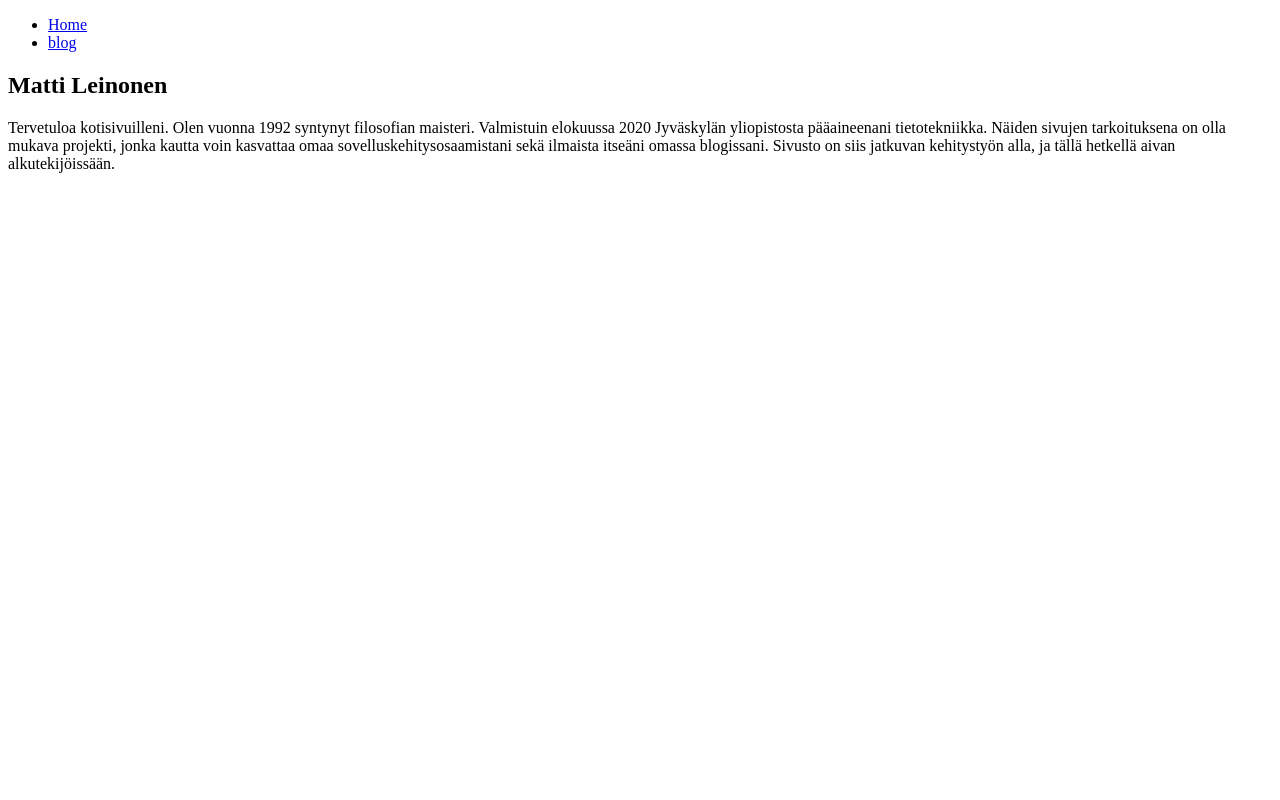
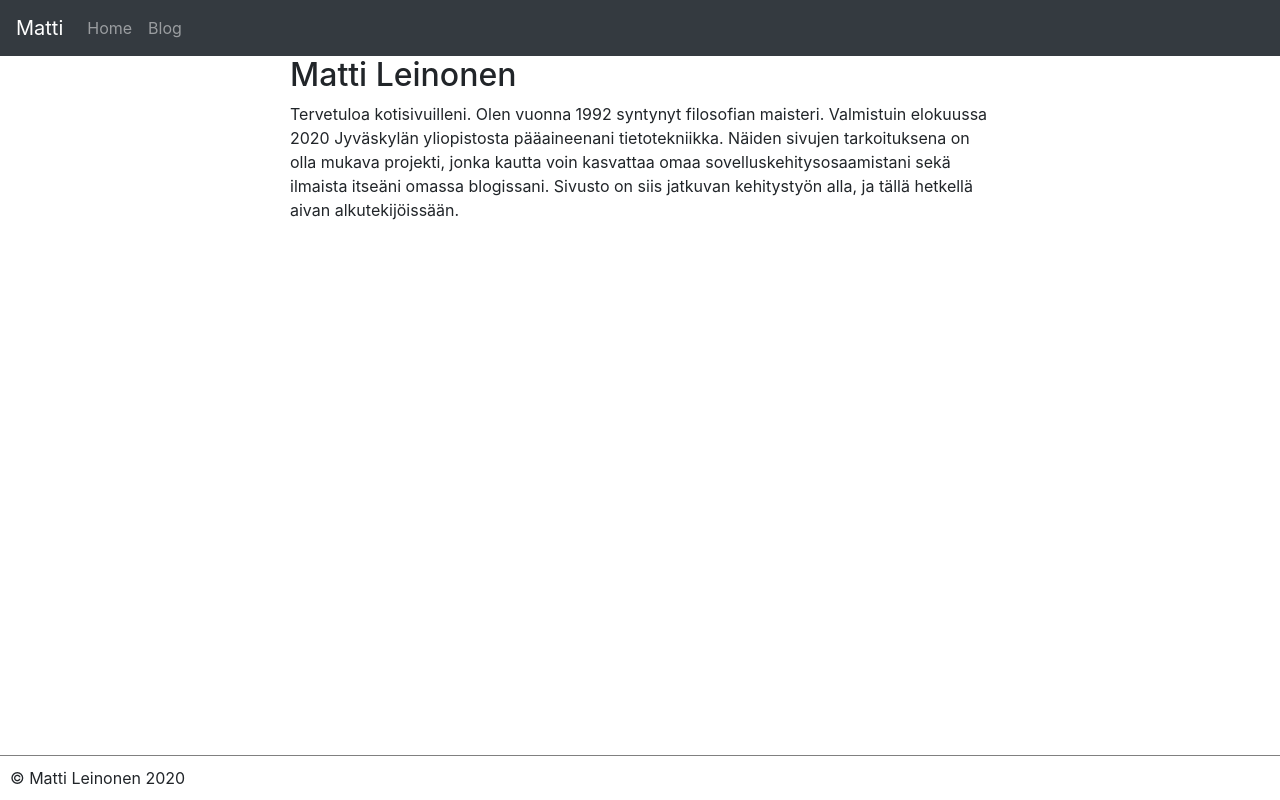
Before and after one commit to maollein/homepage-frontend, a React app: page /home in a window 1280 px wide. Built offline with nearby package versions, Linux system fonts and the light colour scheme; the HTML template or start-up script is replaced by a standard one.

Commit message:
Added react-bootstrap, created main navigation

```diff
--- a/package.json
+++ b/package.json
@@ -18,6 +18,7 @@
     "@babel/preset-react": "^7.12.1",
     "@babel/preset-typescript": "^7.12.1",
     "@types/node": "^14.14.2",
+    "@types/react-bootstrap": "^0.32.24",
     "@types/react-redux": "^7.1.9",
     "@types/react-router-dom": "^5.1.6",
     "@typescript-eslint/eslint-plugin": "^4.5.0",
@@ -36,8 +37,10 @@
     "@types/react": "^16.9.53",
     "@types/react-dom": "^16.9.8",
     "axios": "^0.21.0",
+    "bootstrap": "^4.5.3",
     "core-js": "^3.6.5",
     "react": "^17.0.0",
+    "react-bootstrap": "^1.4.0",
     "react-dom": "^17.0.0",
     "react-redux": "^7.2.1",
     "react-router-dom": "^5.2.0",
--- a/src/App.tsx
+++ b/src/App.tsx
@@ -1,23 +1,34 @@
 import React from 'react';
 import Blog from './Blog/Blog';
-import { BrowserRouter as Router, Switch, Route, Link } from 'react-router-dom';
+import { BrowserRouter as Router, Switch, Route } from 'react-router-dom';
 import Home from './home/Home';
+import MainNav from './navigation/MainNav';
+import 'bootstrap/dist/css/bootstrap.min.css';
+import { Col, Container, Row } from 'react-bootstrap';
 
 const App: React.FC = () => {
   return (
     <Router>
-      <ul>
-        <li><Link to="/home">Home</Link></li>
-        <li><Link to="/blog">blog</Link></li>
-      </ul>
+        <MainNav />
+          <Container>
+          <Row>
+            <Col lg='2'>
+            </Col>
+            <Col md='12' lg='8'>
               <Switch>
-        <Route path="/home">
+                <Route path='/home'>
                   <Home />
                 </Route>
-        <Route path="/blog">
+                <Route path='/blog'>
                   <Blog />
                 </Route>
               </Switch>
+            </Col>
+            <Col lg='2'>
+            </Col>
+          </Row>
+          </Container>
+        <footer id='main-footer'>&copy; Matti Leinonen {new Date().getFullYear()}</footer>
     </Router>
   );
 };
--- a/src/Blog/Blog.tsx
+++ b/src/Blog/Blog.tsx
@@ -20,7 +20,7 @@ const Blog: React.FC = () => {
   }, []);
 
   return (
-    <div>
+    <div id="blog">
       <h2>Matin blogi</h2>
       {posts.map(post => <BlogPost key={post.id} post={post}/>)}
     </div>
--- a/src/Blog/BlogPost.tsx
+++ b/src/Blog/BlogPost.tsx
@@ -1,14 +1,19 @@
 import React from 'react';
+import { Card } from 'react-bootstrap';
+import { Link } from 'react-router-dom';
 import { IBlogPost } from '../types/types';
 
 const BlogPost: React.FC<{ post: IBlogPost }> = ({ post }) => {
   return (
-    <div>
-      <h2>{post.title}</h2>
-      <p>{post.author}</p>
-      <div dangerouslySetInnerHTML={{ __html: post.content}}></div>
-      <p>{post.date}</p>
-    </div>
+    <Card>
+      <Card.Body>
+        <Card.Title as={Link} to={`/blog/${post.id}`}>{post.title}</Card.Title>
+        <Card.Text dangerouslySetInnerHTML={{ __html: post.content }}></Card.Text>
+        <footer>
+          {post.date}
+        </footer>
+      </Card.Body>
+    </Card>
   );
 };
 
--- a/src/home/Home.tsx
+++ b/src/home/Home.tsx
@@ -1,8 +1,9 @@
 import React from 'react';
+import { Container } from 'react-bootstrap';
 
 const Home: React.FC = () => {
   return (
-    <div>
+    <Container>
       <h2>Matti Leinonen</h2>
       <p>
         Tervetuloa kotisivuilleni. Olen vuonna 1992 syntynyt filosofian maisteri.
@@ -12,7 +13,7 @@ const Home: React.FC = () => {
         blogissani. Sivusto on siis jatkuvan kehitystyön alla, ja tällä hetkellä
         aivan alkutekijöissään.
       </p>
-    </div>
+    </Container>
   );
 };
 
--- a/src/index.css
+++ b/src/index.css
@@ -1,4 +1,38 @@
-.container {
-  margin: 10;
-  background-color: #dee8e4;
+html {
+  height: 100%;
 }
+
+body {
+  height: 100%;
+  display: flex;
+  flex-direction: column;
+}
+
+#main-footer {
+  padding-left: 10px;
+  padding-top: 10px;
+  padding-bottom: 10px;
+  border-top: 1px solid gray;
+}
+
+div#root {
+  flex: auto;
+  display: flex;
+  flex-flow: column;
+  width: 100%;
+}
+
+div#root div.container {
+  flex: auto;
+  width: 100%;
+}
+
+div#blog div.card {
+  margin-bottom: 10px;
+}
+
+div#blog div.card a.card-title {
+  color: black;
+  font-size: larger;
+  font-weight: 500;
+}
--- /dev/null
+++ b/src/navigation/MainNav.tsx
@@ -0,0 +1,20 @@
+import React from 'react';
+import { Navbar, Nav } from 'react-bootstrap';
+import { Link } from 'react-router-dom';
+
+const MainNav: React.FC = () => {
+  return (
+    <Navbar bg="dark" variant="dark" expand="md">
+      <Navbar.Brand as={Link} to="/home">Matti</Navbar.Brand>
+      <Navbar.Toggle aria-controls="main-nav-links" />
+      <Navbar.Collapse id="main-nav-links">
+        <Nav className="mr-auto">
+          <Nav.Link as={Link} to="/home">Home</Nav.Link>
+          <Nav.Link as={Link} to="/blog">Blog</Nav.Link>
+        </Nav>
+      </Navbar.Collapse>
+    </Navbar>
+  );
+};
+
+export default MainNav;
```
Also changed, not shown: 1 other file (tests, documents, lock files or other folders). Lines whose indentation alone changed are shown as unchanged.
